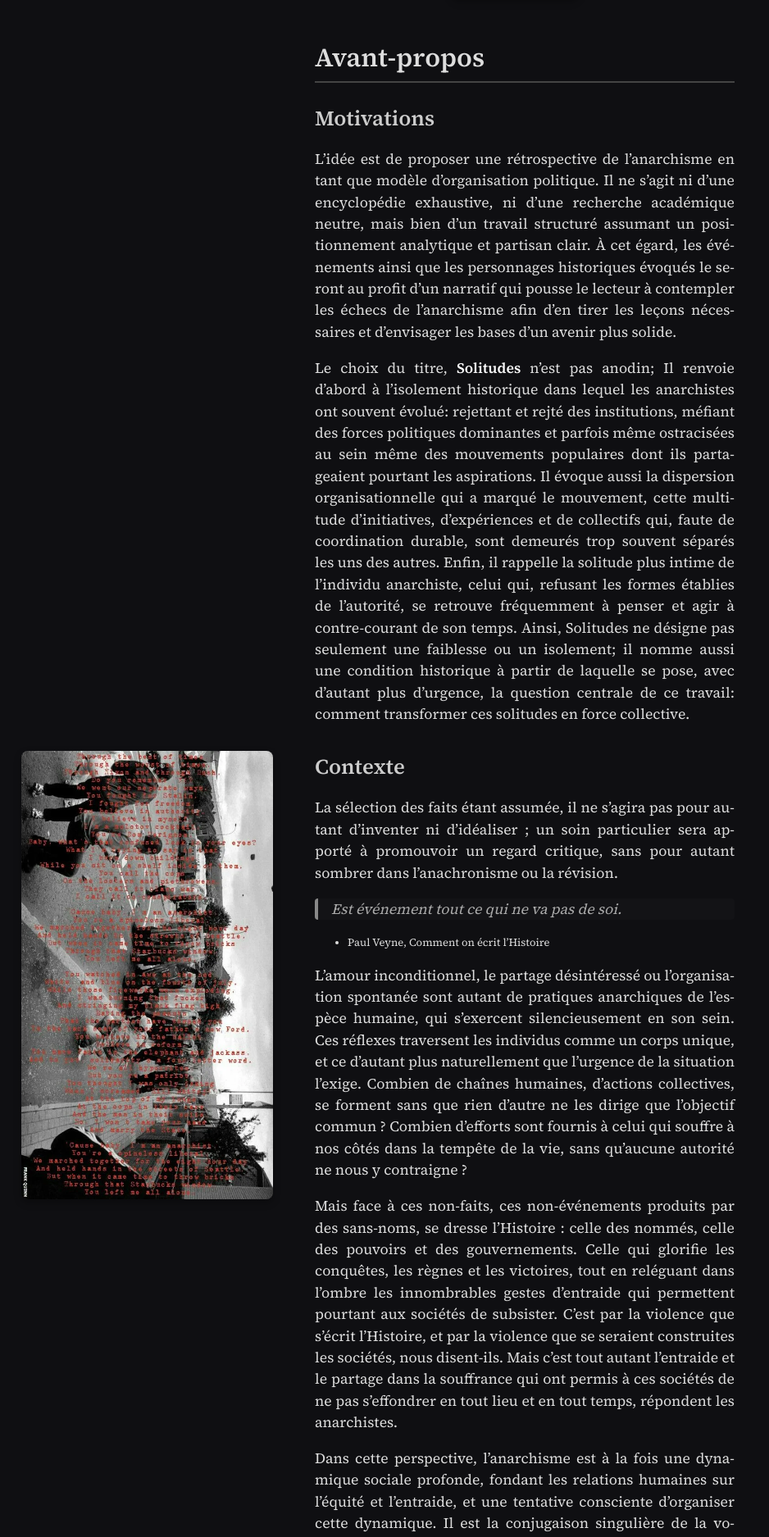
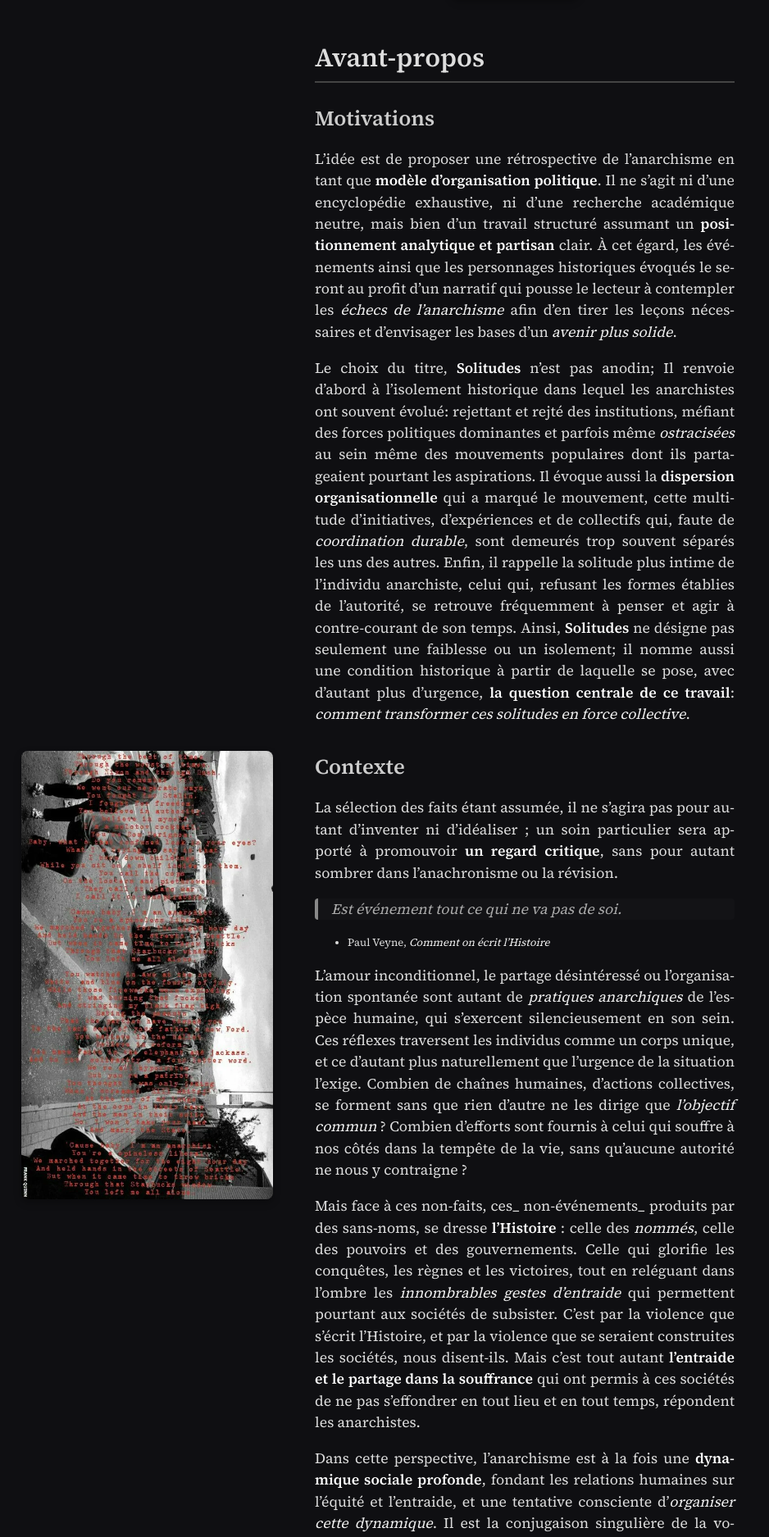
Before and after one commit to anarticho/anarticho.github.io, a Jekyll site: the page built from _posts/2026-03-10-effusion.md, in a window 1280 px wide. Shown: the part 381-2256 px from the top of the page at 82% size, without its empty margins (0-938 px from the left). Built offline with Jekyll 4.4.1, drawn with Linux system fonts in a browser that asks for light colours; some of the changed text lies outside the part shown.

Commit message:
Yoli texte

```diff
--- a/_posts/2026-03-10-effusion.md
+++ b/_posts/2026-03-10-effusion.md
@@ -11,29 +11,29 @@ image: /effusion/2026/03/10/main.webp
 
 ## Motivations
 
-L'idée est de proposer une rétrospective de l’anarchisme en tant que modèle d’organisation politique. Il ne s’agit ni d’une encyclopédie exhaustive, ni d’une recherche académique neutre, mais bien d’un travail structuré assumant un positionnement analytique et partisan clair. À cet égard, les événements ainsi que les personnages historiques évoqués le seront au profit d’un narratif qui pousse le lecteur à contempler les échecs de l’anarchisme afin d’en tirer les leçons nécessaires et d’envisager les bases d’un avenir plus solide.
+L'idée est de proposer une rétrospective de l’anarchisme en tant que __modèle d’organisation politique__. Il ne s’agit ni d’une encyclopédie exhaustive, ni d’une recherche académique neutre, mais bien d’un travail structuré assumant un __positionnement analytique et partisan__ clair. À cet égard, les événements ainsi que les personnages historiques évoqués le seront au profit d’un narratif qui pousse le lecteur à contempler les _échecs de l’anarchisme_ afin d’en tirer les leçons nécessaires et d’envisager les bases d’un _avenir plus solide_.
 
-Le choix du titre, __Solitudes__ n'est pas anodin; Il renvoie d’abord à l’isolement historique dans lequel les anarchistes ont souvent évolué: rejettant et rejté des institutions, méfiant des forces politiques dominantes et parfois même ostracisées au sein même des mouvements populaires dont ils partageaient pourtant les aspirations. Il évoque aussi la dispersion organisationnelle qui a marqué le mouvement, cette multitude d’initiatives, d’expériences et de collectifs qui, faute de coordination durable, sont demeurés trop souvent séparés les uns des autres. Enfin, il rappelle la solitude plus intime de l’individu anarchiste, celui qui, refusant les formes établies de l’autorité, se retrouve fréquemment à penser et agir à contre-courant de son temps. Ainsi, Solitudes ne désigne pas seulement une faiblesse ou un isolement; il nomme aussi une condition historique à partir de laquelle se pose, avec d’autant plus d’urgence, la question centrale de ce travail: comment transformer ces solitudes en force collective.
+Le choix du titre, __Solitudes__ n'est pas anodin; Il renvoie d’abord à l’isolement historique dans lequel les anarchistes ont souvent évolué: rejettant et rejté des institutions, méfiant des forces politiques dominantes et parfois même _ostracisées_ au sein même des mouvements populaires dont ils partageaient pourtant les aspirations. Il évoque aussi la __dispersion organisationnelle__ qui a marqué le mouvement, cette multitude d’initiatives, d’expériences et de collectifs qui, faute de _coordination durable_, sont demeurés trop souvent séparés les uns des autres. Enfin, il rappelle la solitude plus intime de l’individu anarchiste, celui qui, refusant les formes établies de l’autorité, se retrouve fréquemment à penser et agir à contre-courant de son temps. Ainsi, __Solitudes__ ne désigne pas seulement une faiblesse ou un isolement; il nomme aussi une condition historique à partir de laquelle se pose, avec d’autant plus d’urgence, __la question centrale de ce travail__: _comment transformer ces solitudes en force collective_.
 
 {% include float-image.html src="img0.webp" side="left" %}
 
 ## Contexte
 
-La sélection des faits étant assumée, il ne s’agira pas pour autant d’inventer ni d’idéaliser ; un soin particulier sera apporté à promouvoir un regard critique, sans pour autant sombrer dans l’anachronisme ou la révision.
+La sélection des faits étant assumée, il ne s’agira pas pour autant d’inventer ni d’idéaliser ; un soin particulier sera apporté à promouvoir __un regard critique__, sans pour autant sombrer dans l’anachronisme ou la révision.
 
 > Est événement tout ce qui ne va pas de soi.
 
-- Paul Veyne, Comment on écrit l’Histoire
+- Paul Veyne, _Comment on écrit l’Histoire_
 
-L’amour inconditionnel, le partage désintéressé ou l’organisation spontanée sont autant de pratiques anarchiques de l’espèce humaine, qui s’exercent silencieusement en son sein. Ces réflexes traversent les individus comme un corps unique, et ce d’autant plus naturellement que l’urgence de la situation l’exige. Combien de chaînes humaines, d’actions collectives, se forment sans que rien d’autre ne les dirige que l’objectif commun ? Combien d’efforts sont fournis à celui qui souffre à nos côtés dans la tempête de la vie, sans qu’aucune autorité ne nous y contraigne ?
+L’amour inconditionnel, le partage désintéressé ou l’organisation spontanée sont autant de _pratiques anarchiques_ de l’espèce humaine, qui s’exercent silencieusement en son sein. Ces réflexes traversent les individus comme un corps unique, et ce d’autant plus naturellement que l’urgence de la situation l’exige. Combien de chaînes humaines, d’actions collectives, se forment sans que rien d’autre ne les dirige que _l’objectif commun_ ? Combien d’efforts sont fournis à celui qui souffre à nos côtés dans la tempête de la vie, sans qu’aucune autorité ne nous y contraigne ?
 
-Mais face à ces non-faits, ces non-événements produits par des sans-noms, se dresse l’Histoire : celle des nommés, celle des pouvoirs et des gouvernements. Celle qui glorifie les conquêtes, les règnes et les victoires, tout en reléguant dans l’ombre les innombrables gestes d’entraide qui permettent pourtant aux sociétés de subsister. C’est par la violence que s’écrit l’Histoire, et par la violence que se seraient construites les sociétés, nous disent-ils. Mais c’est tout autant l’entraide et le partage dans la souffrance qui ont permis à ces sociétés de ne pas s’effondrer en tout lieu et en tout temps, répondent les anarchistes.
+Mais face à ces non-faits, ces_ non-événements_ produits par des sans-noms, se dresse __l’Histoire__ : celle des _nommés_, celle des pouvoirs et des gouvernements. Celle qui glorifie les conquêtes, les règnes et les victoires, tout en reléguant dans l’ombre les _innombrables gestes d’entraide_ qui permettent pourtant aux sociétés de subsister. C’est par la violence que s’écrit l’Histoire, et par la violence que se seraient construites les sociétés, nous disent-ils. Mais c’est tout autant __l’entraide et le partage dans la souffrance__ qui ont permis à ces sociétés de ne pas s’effondrer en tout lieu et en tout temps, répondent les anarchistes.
 
-Dans cette perspective, l’anarchisme est à la fois une dynamique sociale profonde, fondant les relations humaines sur l’équité et l’entraide, et une tentative consciente d’organiser cette dynamique. Il est la conjugaison singulière de la volonté de l’individu de se libérer de l’oppression collective sans renoncer à la communauté. C'est donc face à l’oppression croissante des États modernes et du capitalisme marchand au cours du XIXᵉ siècle, cette intuition diffuse prendra pour la première fois la forme d’un mouvement politique structuré. Des individus tenteront de formuler un idéal, de théoriser les pratiques existantes et d’organiser une résistance cohérente.
+Dans cette perspective, l’anarchisme est à la fois une __dynamique sociale profonde__, fondant les relations humaines sur l’équité et l’entraide, et une tentative consciente d’_organiser cette dynamique_. Il est la conjugaison singulière de la volonté de l’individu de se libérer de l’__oppression collective__ sans renoncer à la communauté. C'est donc face à l’_oppression croissante_ des __États modernes__ et du __capitalisme marchand__ au cours du XIXᵉ siècle, cette intuition diffuse prendra pour la première fois la forme d’un __mouvement politique structuré__. Des individus tenteront de formuler un idéal, de théoriser les pratiques existantes et d’organiser une _résistance cohérente_.
 
-Le projet suivant présentera quelques figures qui ont marqué ce mouvement par leur éloquence, leur engagement militant ou leur apport théorique. Mais il convient de rappeler que l’anarchisme est avant tout l’œuvre de collectifs anonymes. Si certains ont pu mettre des mots sur ces idées, c’est bien la floraison des pratiques et des expérimentations collectives qui a fait vivre et évoluer le mouvement. Aussi conviendra-t-il de s’absoudre du romantisme révolutionnaire. Celui qui voudrait que l’idéal se réalise naturellement par tendance, à l’image de la société sans classes dans certaines lectures du marxisme, ou par simple circulation des idées dans un prétendu marché libre intellectuel.
+Le projet suivant présentera quelques figures qui ont marqué ce mouvement par leur éloquence, leur engagement militant ou leur _apport théorique_. Mais il convient de rappeler que l’anarchisme est avant tout l’__œuvre de collectifs anonymes__. Si certains ont pu mettre des mots sur ces idées, c’est bien la _floraison des pratiques_ et des expérimentations collectives qui a fait vivre et évoluer le mouvement. Aussi conviendra-t-il de s’absoudre du __romantisme révolutionnaire__. Celui qui voudrait que l’idéal se réalise naturellement par tendance, à l’image de la société sans classes dans certaines lectures du marxisme, ou par simple circulation des idées dans un prétendu marché libre intellectuel.
 
-Non.
+__Non.__
 {% include float-image.html src="img1.webp" side="right" %}
 
 Le constat qui ressort de l’histoire est bien plus rude : sous quelque bannière que ce soit, où et quand elles se sont manifestées, les idées anarchistes ont presque systématiquement été persécutées, écrasées ou dissoutes. Mais cette répression n’explique pas tout. Car si l’anarchisme a souvent su inspirer, il a plus rarement su s’organiser durablement. C’est ce constat, à la fois lucide et inconfortable, qui guidera ce travail : la question centrale de l’anarchisme demeure celle de son organisation.
@@ -42,80 +42,80 @@ Le constat qui ressort de l’histoire est bien plus rude : sous quelque banniè
 
 ### Objectif principal
 
-Proposer une rétrospective chronologique du mouvement anarchiste occidental en présentant :
-- ses principales figures ;
-- ses organisations structurantes ;
-- ses courants idéologiques ;
-- ses événements majeurs.
+Proposer une rétrospective chronologique du mouvement anarchiste occidental en présentant:
+- ses __principales figures__
+- ses __organisations structurantes__
+- ses _courants idéologiques_
+- ses __événements majeurs__
 
-L’accent est mis sur l’évolution interne du mouvement et sur les tentatives successives d’élaboration d’un modèle organisationnel cohérent.
+L’accent est mis sur l’__évolution interne du mouvement__ et sur les _tentatives successives_ d’élaboration d’un __modèle organisationnel cohérent__.
 
 ### Objectif secondaire
 
-Analyser les dynamiques internes :
-- tensions doctrinales ;
-- crises stratégiques ;
-- scissions organisationnelles ;
+Analyser les dynamiques internes
+- tensions doctrinales
+- crises stratégiques
+- scissions organisationnelles
 - clarifications théoriques.
 
-Distinguer les échecs conjoncturels des contradictions structurelles et contribuer à une mémoire critique du mouvement.
+Distinguer les __échecs conjoncturels__ des __contradictions structurelles__ et contribuer à une _mémoire critique du mouvement_.
 
 ## Portée
 
 ### Portée géographique
 
-La rétrospective se concentre sur l’axe franco–russo–espagnol, considéré comme le principal laboratoire des débats organisationnels de l’anarchisme occidental :
-- France : élaboration théorique et syndicalisme révolutionnaire ;
-- Russie : crise révolutionnaire et clarification stratégique ;
-- Espagne : expérimentation de masse.
+La rétrospective se concentre sur l’__axe franco–russo–espagnol__, considéré comme le _principal laboratoire des débats organisationnels_ de l’anarchisme occidental:
+- France : _élaboration théorique_ et __syndicalisme révolutionnaire__
+- Russie : __crise révolutionnaire__ et _clarification stratégique_
+- Espagne : __expérimentation de masse__.
 
-Ce choix méthodologique ne nie pas l’existence d’autres traditions libertaires mais structure le champ étudié.
+Ce choix méthodologique ne nie pas l’existence d’autres traditions libertaires mais structure le __champ étudié__.
 
 ### Portée chronologique
 
-La période principale étudiée s’étend de 1844, année de publication de L’Unique et sa propriété par Max Stirner, jusqu’aux recompositions issues de Mai 1968.
+La période principale étudiée s’étend de __1844__, année de publication de _L’Unique et sa propriété_ par __Max Stirner__, jusqu’aux recompositions issues de __Mai 1968__.
 
-Cette séquence correspond à la formation, au développement et aux crises du mouvement anarchiste moderne en tant que courant politique organisé.
+Cette séquence correspond à la __formation__, au __développement__ et aux __crises__ du mouvement anarchiste moderne en tant que _courant politique organisé_.
 
-Le projet reconnaît néanmoins l’existence d’antécédents intellectuels et sociaux ayant contribué à l’émergence de l’anti-autoritarisme moderne. Parmi ces sources d’inspiration figurent :
-- certaines formes communautaires du christianisme primitif ;
-- les socialismes utopiques, notamment saint-simoniens ;
-- les dynamiques égalitaires issues de la Révolution française, relues ultérieurement par Pierre Kropotkine ;
-- les perspectives de géographie sociale développées par Élisée Reclus.
+Le projet reconnaît néanmoins l’existence d’antécédents intellectuels et sociaux ayant contribué à l’émergence de l’__anti-autoritarisme moderne__. Parmi ces sources d’inspiration figurent:
+- certaines formes communautaires du _christianisme primitif_
+- les __socialismes utopiques__, notamment _saint-simoniens_
+- les dynamiques égalitaires issues de la __Révolution française__, relues ultérieurement par __Pierre Kropotkine__
+- les perspectives de _géographie sociale_ développées par __Élisée Reclus__.
 
-Ces éléments sont abordés comme des strates préparatoires ou des lectures rétrospectives, et non comme des phases constitutives du mouvement anarchiste organisé.
+Ces éléments sont abordés comme des strates préparatoires ou des lectures rétrospectives, et non comme des phases constitutives du __mouvement anarchiste organisé__.
 
-La frise principale demeure centrée sur l’émergence historique de l’anarchisme en tant que courant politique structuré, afin de préserver la cohérence matérielle et organisationnelle de l’analyse.
+La frise principale demeure centrée sur l’__émergence historique de l’anarchisme__ en tant que courant politique structuré, afin de préserver la __cohérence matérielle et organisationnelle de l’analyse__.
 
 {% include float-image.html src="img2.webp" side="left" %}
 
 ### Limites
 
-Le projet ne prétend pas couvrir de manière exhaustive :
-- l’ensemble des courants anarchistes contemporains ;
-- les développements extra-occidentaux ;
+Le projet ne prétend pas couvrir de manière exhaustive:
+- l’ensemble des courants anarchistes contemporains
+- _les développements extra-occidentaux_
 - l’intégralité des déclinaisons culturelles ou sociétales.
 
-Il ne constitue pas un programme politique ni un appel à l’organisation.
+Il ne constitue pas un __programme politique__ ni un appel à l’organisation.
 
 ## Méthodologie
 
-La présentation repose sur une frise chronologique verticale organisée de manière consécutive. Chaque période renvoie à une analyse détaillée.
+La présentation repose sur une __frise chronologique__ verticale organisée de manière _consécutive_. Chaque période renvoie à une _analyse détaillée_.
 
-La méthode consiste à :
-	•	contextualiser les événements ;
-	•	examiner la cohérence entre théorie et pratique ;
-	•	analyser les structures organisationnelles mises en place ;
-	•	identifier les tensions internes et leurs conséquences.
+La méthode consiste à:
+- _contextualiser_ les __événements__
+- _examiner_ la cohérence entre __théorie et pratique__
+- _analyser_ les __structures organisationnelles__ mises en place
+- _identifier_ les tensions internes et leurs __conséquences__.
 
-Les périodes peuvent se chevaucher afin de refléter la coexistence réelle de tendances divergentes. Les événements sont classifiés selon leur nature : fondation théorique, expérimentation pratique, crise stratégique ou clarification doctrinale.
+Les périodes peuvent se chevaucher afin de refléter la coexistence réelle de tendances divergentes. Les événements sont classifiés selon leur nature : _fondation théorique_, _expérimentation pratique_, __crise stratégique__ ou _clarification doctrinale_.
 
-Le projet est évolutif et susceptible d’enrichissements ultérieurs.
+Le projet est évolutif et susceptible d’__enrichissements ultérieurs__.
 
 
 ## Conclusion
 
-Pour finir, ce projet s’inscrit dans une perspective organisationnelle. Il ne prétend ni constituer l’organe d’un groupe, ni susciter une nouvelle chapelle. Il vise simplement à fournir un matériel permettant d’appréhender et de diffuser un anarchisme cohérent, capable d’apprendre de ses propres échecs. L’objectif est simple : que demain, d’une part nous ne reproduisions pas les erreurs passées, et d’autre part que nous soyons capables de nous opposer à l’unisson à la marchandisation, au dévoiement et à l’effacement de nos idées.
+Pour finir, ce projet s’inscrit dans une __perspective organisationnelle__. Il ne prétend ni constituer l’organe d’un groupe, ni susciter une _nouvelle chapelle_. Il vise simplement à fournir un _matériel_ permettant d’appréhender et de diffuser un __anarchisme cohérent__, capable d’_apprendre de ses propres échecs_. L’objectif est simple : que demain, d’une part nous __ne reproduisions pas les erreurs passées__, et d’autre part que nous soyons capables de __nous opposer à l’unisson__ à la _marchandisation_, au _dévoiement_ et à _l’effacement_ de nos idées.
 
 [Lien vers le projet](http://anarticho.github.io/solitudes)
 
```
